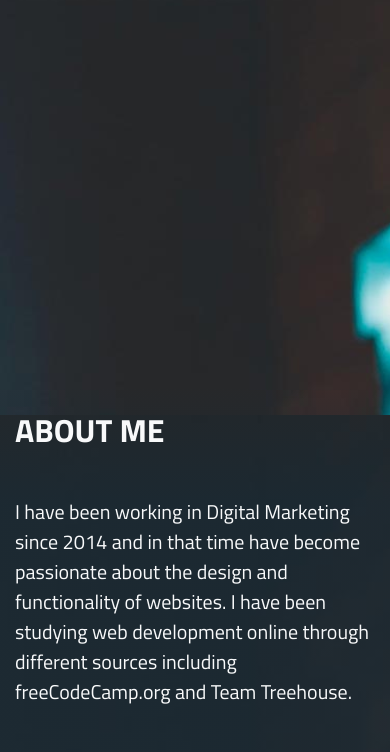
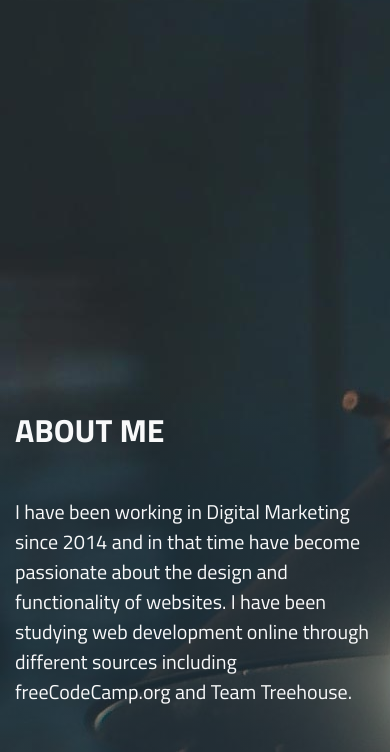
Before and after one commit to skullkid61/My-Portfolio, a plain HTML site: page index.html in a window 390 px wide. Shown: the part 429-1181 px from the top of the page. Drawn offline with nearby package versions, Linux system fonts and the light colour scheme.

Commit message:
Updating mobile background

```diff
--- a/css/custom.css
+++ b/css/custom.css
@@ -1,7 +1,7 @@
 body {
   font-family: 'Titillium Web', sans-serif;
-  background: url(../images/beautiful-bicycle-building-crop.jpg) fixed !important;
-	background-size: cover !important;
+  background: url(../images/beautiful-bicycle-building-mobile.jpg) fixed !important;
+	background-size: fixed !important;
 }
 
 .mask {
@@ -129,6 +129,15 @@ h2,
   height: 91vh;
 }
 
+@media screen and (min-width: 500px) {
+  body {
+    background: url(../images/beautiful-bicycle-building-crop.jpg) fixed !important;
+	  background-size: cover !important;
+  }
+}
+
+
+
 @media screen and (min-width: 768px) {
   .jumbotron {
     height: auto;
```
Also changed, not shown: images/beautiful-bicycle-building-mobile.jpg (added).
